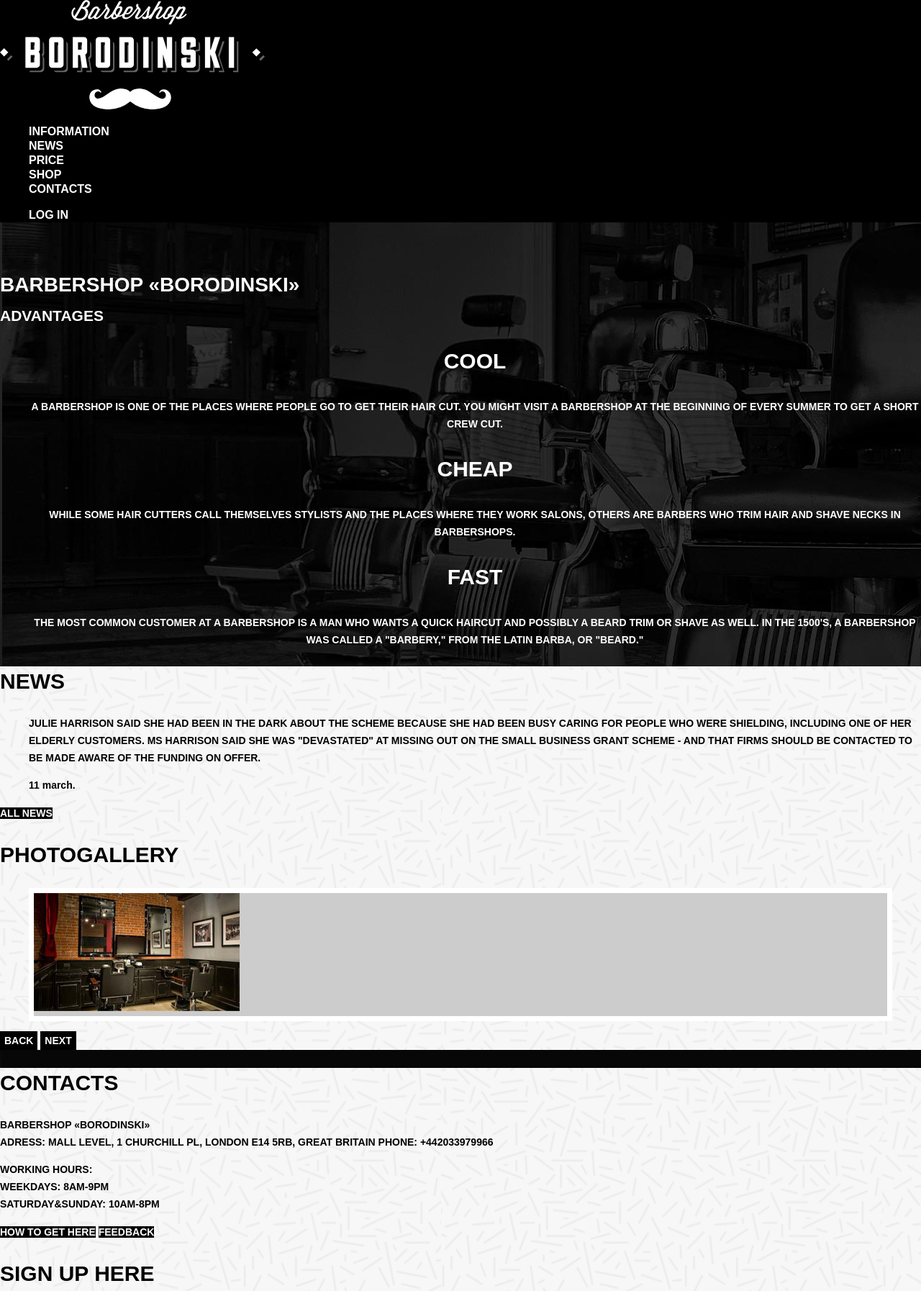
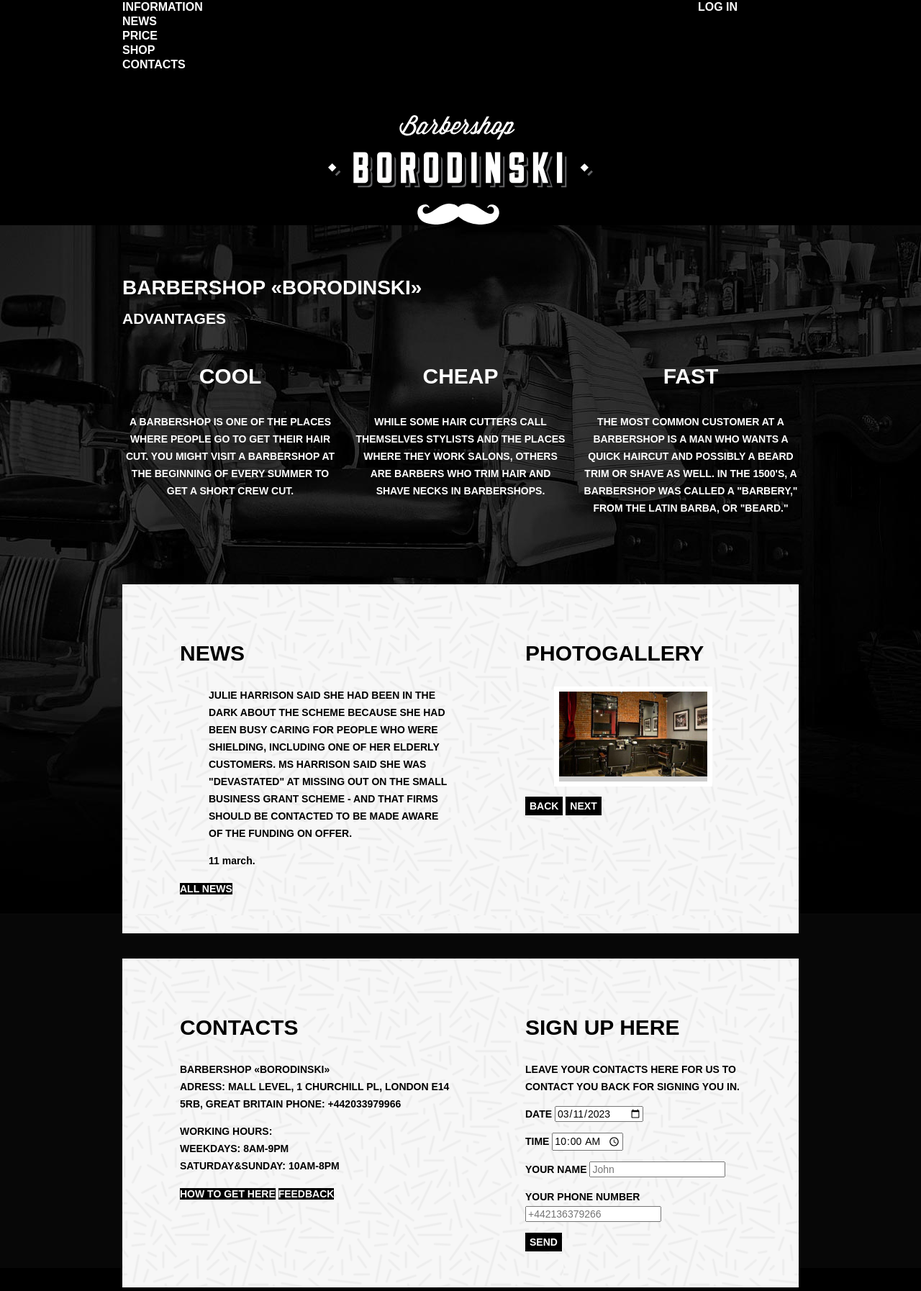
Before and after one commit to syhlovasolomia/test-landing, a plain HTML site: page Untitled-1.html in a window 1280 px wide. Shown: the top 1794 px of the page at 72% size. Drawn offline with nearby package versions, Linux system fonts and the light colour scheme; files that its build step writes are made by us from their sources; files whose address does not match are found by name.

Commit message:
reacted style.css and added new lines

```diff
--- a/Untitled-1.html
+++ b/Untitled-1.html
@@ -8,36 +8,41 @@
     <link rel="preconnect" href="https://fonts.gstatic.com" crossorigin>
     <link href="https://fonts.googleapis.com/css2?family=PT+Serif:wght@400;700&display=swap" rel="stylesheet">
     <link href="css/normalize.css" rel="stylesheet">
+    <link href="css/outline.css" rel="stylesheet">
     <link href="css/style.css" rel="stylesheet">
 </head>
 <body>
     <header class="main-header">
         <nav class="main-navigation">
         <a class="main-header-logo">
+           <img src="img/index-logo.svg" width="368" height="153" alt="Logo of Barbershop «Borodinsky»">
+        </a>
     <div class="main-navigation-wrapper">
         <div class="container">
-            <img src="img/index-logo.svg" width="368" height="153"
-            alt="Logo of Barbershop «Borodinsky»">
-            </a>
             <ul class="site-navigation">
-                <li><a href="info.html">Information</a></li>
-                <li><a href="news.html">News</a></li>
-                <li><a href="price.html">Price</a></li>
-                <li><a href="catalog.html">Shop</a></li>
-                <li><a href="contacts.html">Contacts</a></li>
+        <li>
+            <a href="info.html">Information</a>
+        </li>
+        <li>
+            <a href="news.html">News</a>
+        </li>
+        <li>
+            <a href="price.html">Price</a>
+        </li>
+        <li>
+            <a href="catalog.html">Shop</a>
+        </li>
+        <li>
+            <a href="contacts.html">Contacts</a></li>
         </ul>
         <ul class="user-navigation">
-                <li>
-                <a class="login-link" href="login.html">Log In</a>
-            </li>
+        <li class="login-link" href="login.html"><a>Log In</a></li>
         </ul>
         </div>
         </nav>
     </header>
     <main class="container">
-
       <h1 class="visually-hidden">Barbershop «Borodinski»</h1>
-
         <section class="features">
             <h2 class="visually-hidden">Advantages</h2>
             <ul class="features-list">
@@ -135,13 +140,13 @@
     <footer class="main-footer">
         <div class="container">
         <p class="footer-contacts">
-        Barbershop «Borodinski»<br>
-        Adress: Mall Level, 1 Churchill Pl, London E14 5RB, Great Britain
-        <a href="map.html">How to find us?</a><br>
-        Phone: +442033979966
-        </p>
+        Barbershop «Borodinski»
+        <br>Adress: Mall Level, 1 Churchill Pl, London E14 5RB, Great Britain
+        <br>
+        <a href="map.html">How to find us?</a>
+        <br>Phone: +442033979966</p>
         <div class="footer-social">
-        <p>Our social media</p>
+        <b>Our social media</b>
         <ul>
             <li><a class="social-button" href="#">Facebook</a></li>
             <li><a class="social-button" href="#">Instagram</a></li>
--- a/style.css
+++ b/style.css
@@ -1,5 +1,5 @@
 body {
-   min width: 960px;
+   min-width: 960px;
    margin: 0;
    padding: 0;
 
@@ -12,7 +12,7 @@ body {
 
    background-color: #000000;
    background-image: url("img/bg.jpg");
-   background-position: top-center;
+   background-position: top center;
    background-repeat: no-repeat;
 }
 
@@ -26,10 +26,10 @@ img {
 }
 
 .inner-page {
-    color: #000000
+    color: #000000;
 
     background-color: #f9f6f3;
-    background-image: url("img/pattern-light")
+    background-image: url("img/pattern-light");
     background-position: 0 0;
     background-repeat: repeat;
 }
@@ -217,3 +217,127 @@ img {
 .restore:focus {
     text-decoration: none;
 }
+
+/* ---- Сетка ----- */
+
+html,
+body {
+    min-width: 1122px;
+    min-height: 1750px;
+}
+
+.container {
+    width: 940px;
+    margin: 0 auto;
+    padding: 0 10px;
+
+}
+
+.main-header {
+    margin-bottom: 75px;
+}
+
+.main-navigation {
+    display: flex;
+    flex-direction: column;
+    align-items: center;
+}
+
+.main-header-logo {
+    order: 2;
+    width: 368px;
+    height: 153px;
+}
+
+.main-navigation-wrapper {
+    width: 100%;
+    margin-bottom: 60px;
+
+     background-color: #000000;
+}
+
+.main-navigation-wrapper .container {
+    display: flex;
+    justify-content: space-between;
+}
+
+.site-navigation {
+    width: 620px;
+    margin: 0;
+    padding: 0;
+
+    list-style: none;
+}
+
+.user-navigation {
+    width: 140px;
+    margin: 0;
+    padding: 0;
+
+    list-style: none;
+}
+
+.features {
+    margin-bottom: 80px;
+}
+
+.features-list {
+    display: flex;
+    justify-content: space-between;
+    margin: 0;
+    padding: 0;
+
+    list-style: none;
+}
+
+.feature-item {
+    width: 300px;
+}
+
+.index-columns {
+    display: flex;
+    justify-content: space-between;
+    padding: 50px 80px;
+    margin-bottom: 35px;
+}
+
+.news {
+    width: 380px;
+}
+
+.gallery {
+    width: 300px;
+}
+
+.contacts {
+    width: 380px;
+}
+
+.appointment {
+    width: 300px;
+}
+
+.main-footer {
+    padding: 60px 0;
+    margin-top: 65px;
+}
+
+.main-footer .container {
+    display: flex;
+}
+
+.footer-contacts {
+    width: 320px;
+    margin: 0;
+    margin-right: 80px;
+}
+
+.footer-social {
+    width: 145px;
+}
+
+.footer-copyright {
+    width: 150px;
+    margin: 0;
+    margin-left: auto;
+}
```
Lines whose indentation alone changed are shown as unchanged.
